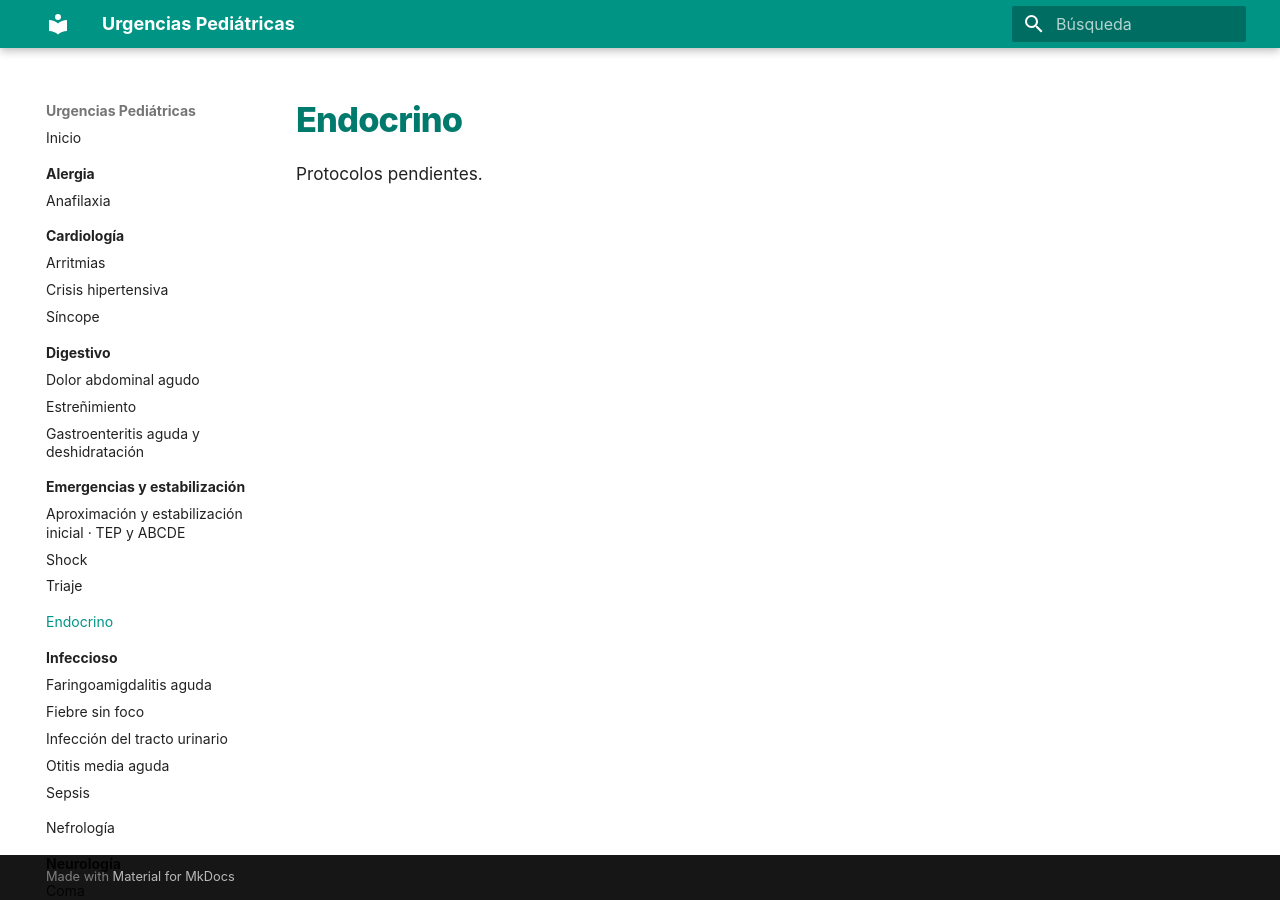
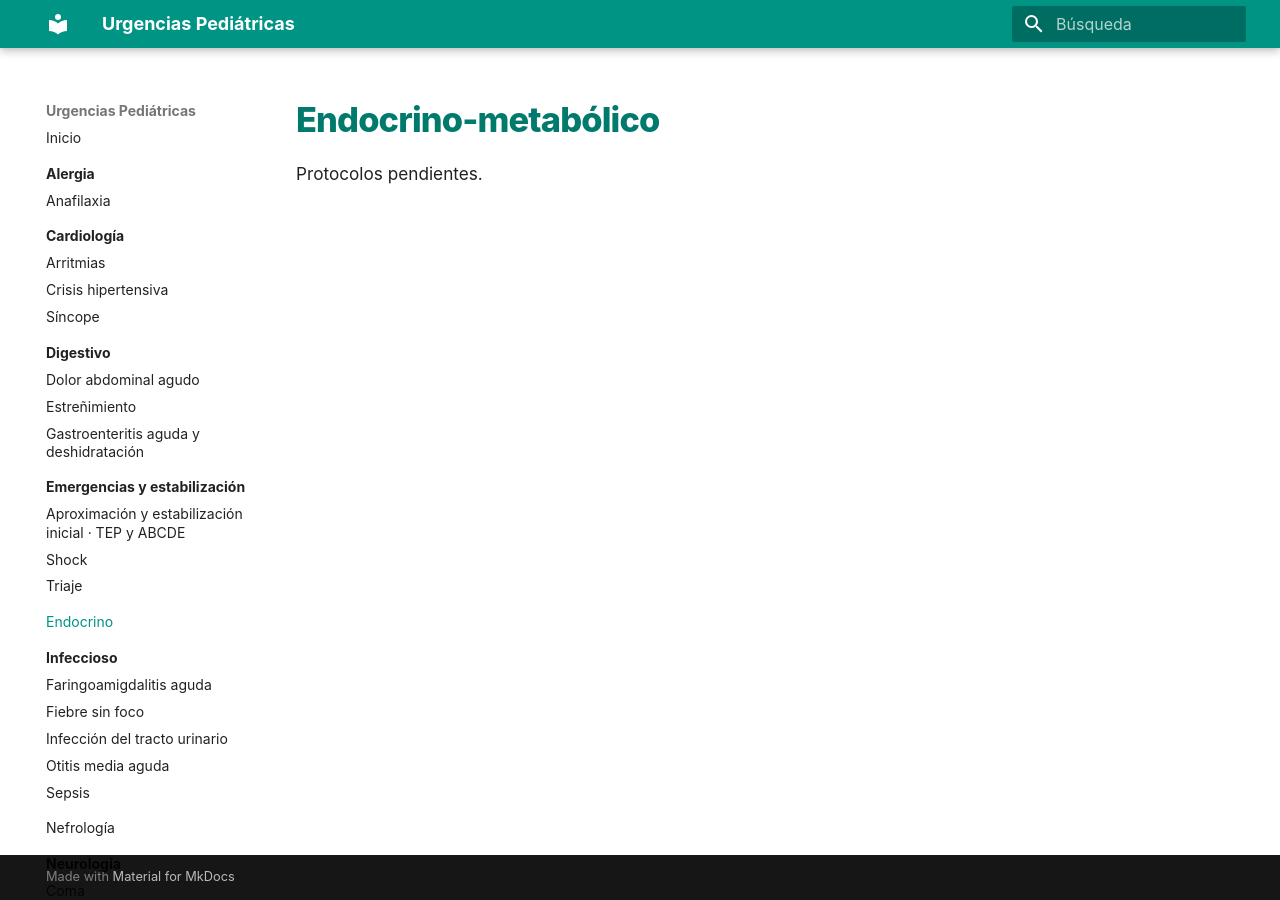
Before and after one commit to gonzaloares/urgencias-pediatricas, an MkDocs documentation site: the page built from docs/endocrino/index.md, in a window 1280 px wide. Built offline with MkDocs 1.6.1 and Material for MkDocs 9.7.7, drawn with Linux system fonts in a browser that asks for light colours.

Commit message:
Reclasifica docs/endocrino/index.md

```diff
--- a/docs/endocrino/index.md
+++ b/docs/endocrino/index.md
@@ -1,3 +1,3 @@
-# Endocrino
+# Endocrino-metabólico
 
 Protocolos pendientes.
```
